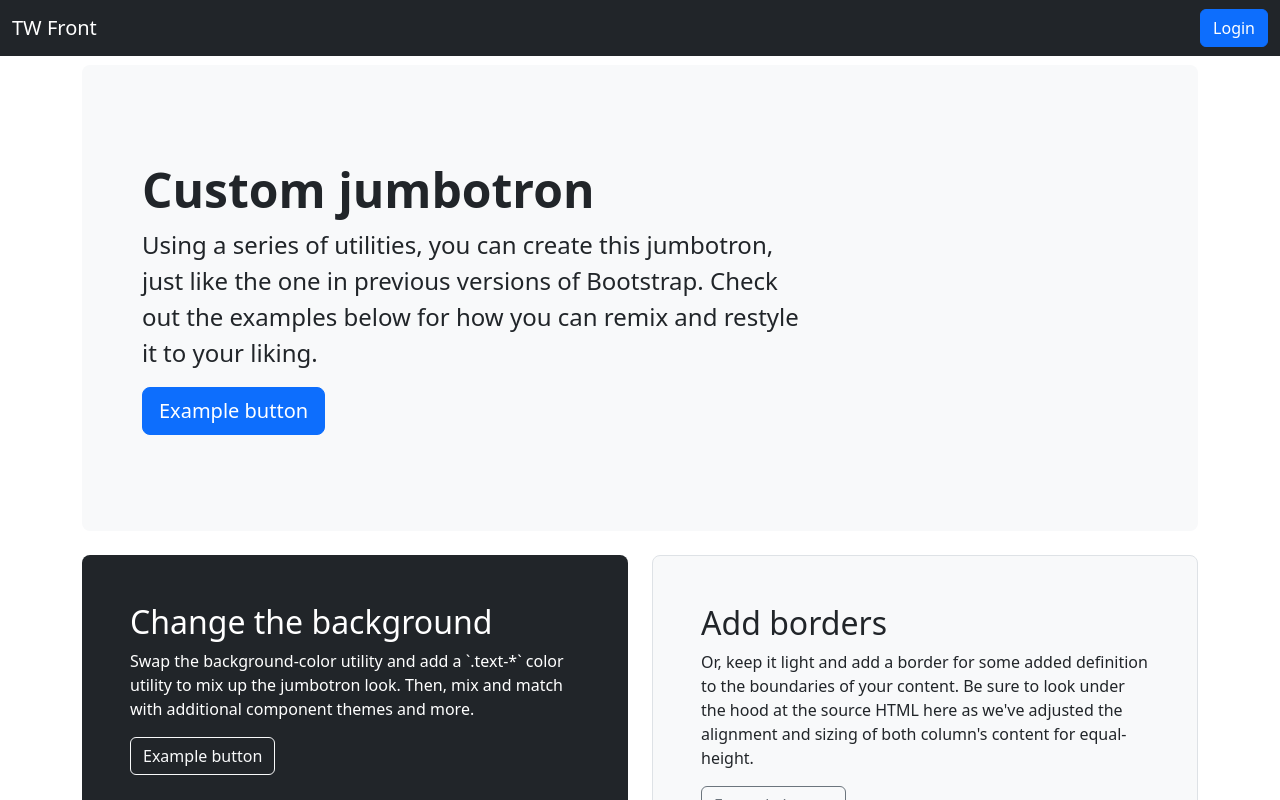
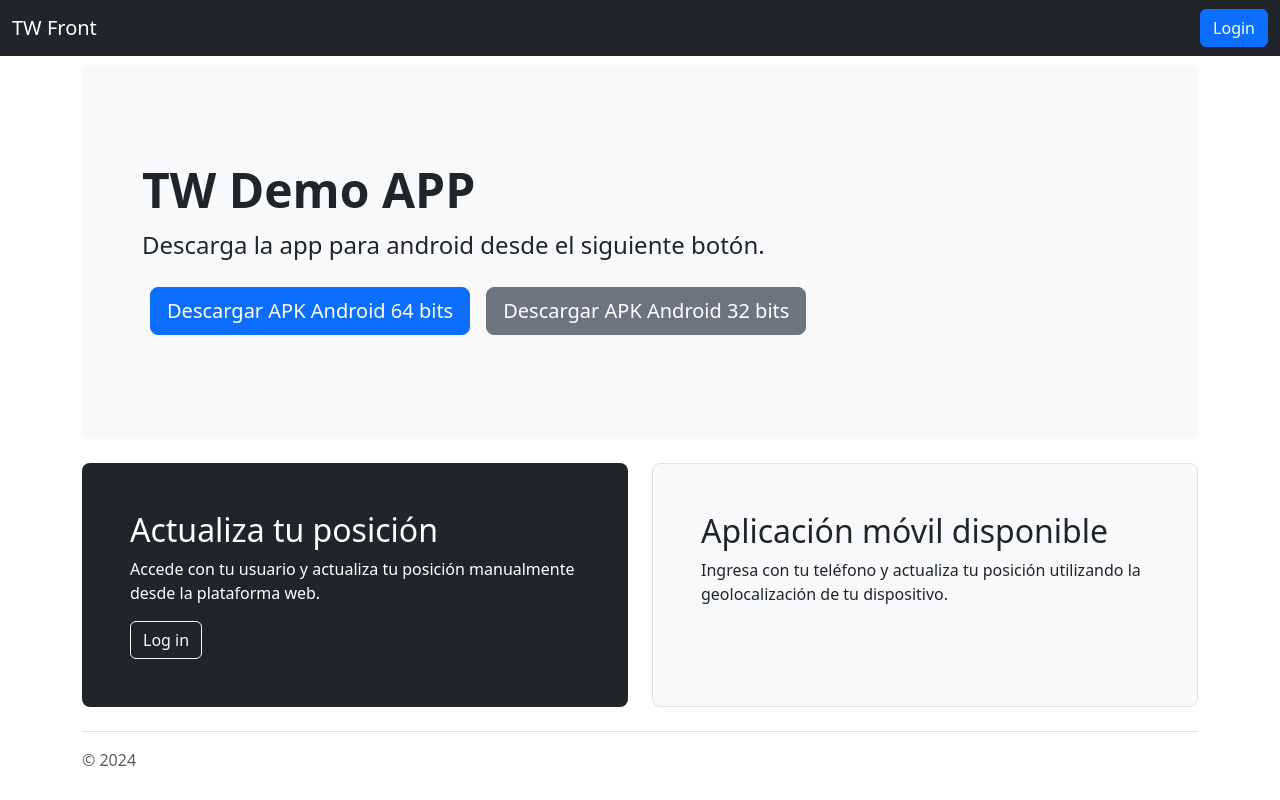
Before and after one commit to ecalvadi/tw-front, a Vue app: page / in a window 1280 px wide. Shown: the top 800 px of the page. Built offline with nearby package versions, Linux system fonts and the light colour scheme.

Commit message:
Fix check login

```diff
--- a/src/components/LandingView.vue
+++ b/src/components/LandingView.vue
@@ -19,25 +19,27 @@
 
     <div class="p-5 mb-4 bg-body-tertiary rounded-3">
       <div class="container-fluid py-5">
-        <h1 class="display-5 fw-bold">Custom jumbotron</h1>
-        <p class="col-md-8 fs-4">Using a series of utilities, you can create this jumbotron, just like the one in previous versions of Bootstrap. Check out the examples below for how you can remix and restyle it to your liking.</p>
-        <button class="btn btn-primary btn-lg" type="button">Example button</button>
+        <h1 class="display-5 fw-bold">TW Demo APP</h1>
+        <p class="col-md-8 fs-4">Descarga la app para android desde el siguiente botón.</p>
+        <a href="https://tw-front.hectoralvarez.dev/tw_app-arm64.apk" class="btn btn-primary btn-lg m-2">
+          Descargar APK Android 64 bits</a>
+        <a href="https://tw-front.hectoralvarez.dev/tw_app-arm.apk" class="btn btn-secondary btn-lg m-2">
+          Descargar APK Android 32 bits</a>
       </div>
     </div>
 
     <div class="row align-items-md-stretch">
       <div class="col-md-6">
         <div class="h-100 p-5 text-bg-dark rounded-3">
-          <h2>Change the background</h2>
-          <p>Swap the background-color utility and add a `.text-*` color utility to mix up the jumbotron look. Then, mix and match with additional component themes and more.</p>
-          <button class="btn btn-outline-light" type="button">Example button</button>
+          <h2>Actualiza tu posición</h2>
+          <p>Accede con tu usuario y actualiza tu posición manualmente desde la plataforma web.</p>
+          <a class="btn btn-outline-light" href="/login">Log in</a>
         </div>
       </div>
       <div class="col-md-6">
         <div class="h-100 p-5 bg-body-tertiary border rounded-3">
-          <h2>Add borders</h2>
-          <p>Or, keep it light and add a border for some added definition to the boundaries of your content. Be sure to look under the hood at the source HTML here as we've adjusted the alignment and sizing of both column's content for equal-height.</p>
-          <button class="btn btn-outline-secondary" type="button">Example button</button>
+          <h2>Aplicación móvil disponible</h2>
+          <p>Ingresa con tu teléfono y actualiza tu posición utilizando la geolocalización de tu dispositivo.</p>
         </div>
       </div>
     </div>
@@ -51,6 +53,7 @@
 
 <script>
 import {IS_USER_AUTHENTICATED} from "../store/storeconstants";
+
   export default {
     name: 'LandingView',
     data() {
@@ -61,8 +64,8 @@ import {IS_USER_AUTHENTICATED} from "../store/storeconstants";
       goLoginPage(){
         this.$router.push('/login')
       },
-      checkLogin() {
-        if(this.$store.getters[`auth/${IS_USER_AUTHENTICATED}`]){
+      async checkLogin()  {
+        if(this.$store.getters[`auth/${IS_USER_AUTHENTICATED}`] === 'true'){
           this.$router.push('/home')
         }
       },
--- a/src/components/LoginView.vue
+++ b/src/components/LoginView.vue
@@ -80,7 +80,7 @@ export default {
       }
     },
     checkLogin() {
-      if(this.$store.getters[`auth/${IS_USER_AUTHENTICATED}`]){
+      if(this.$store.getters[`auth/${IS_USER_AUTHENTICATED}`] === 'true'){
         this.$router.push('/home')
       }
     },
```
